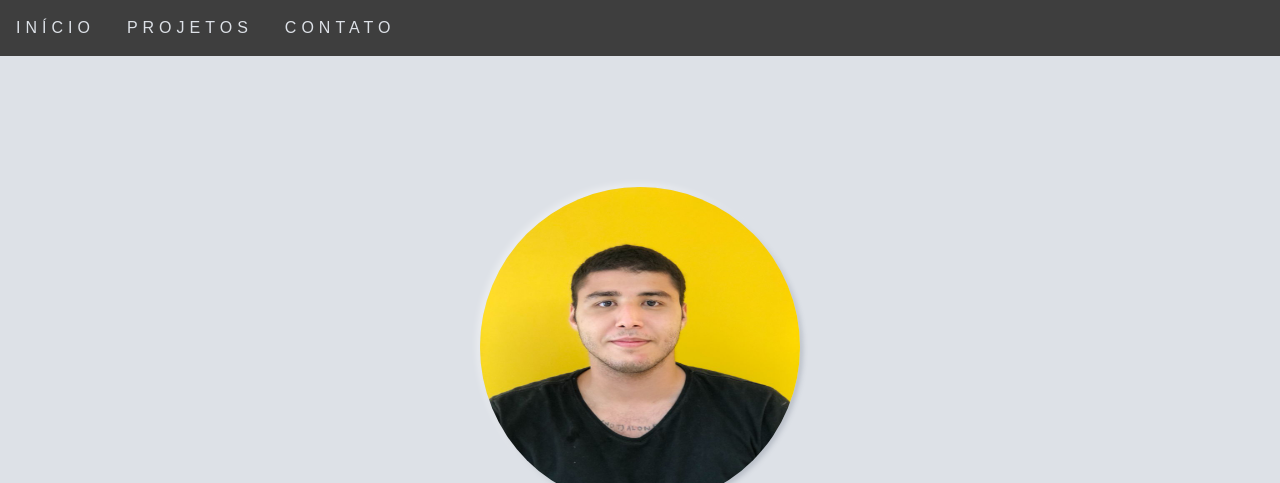
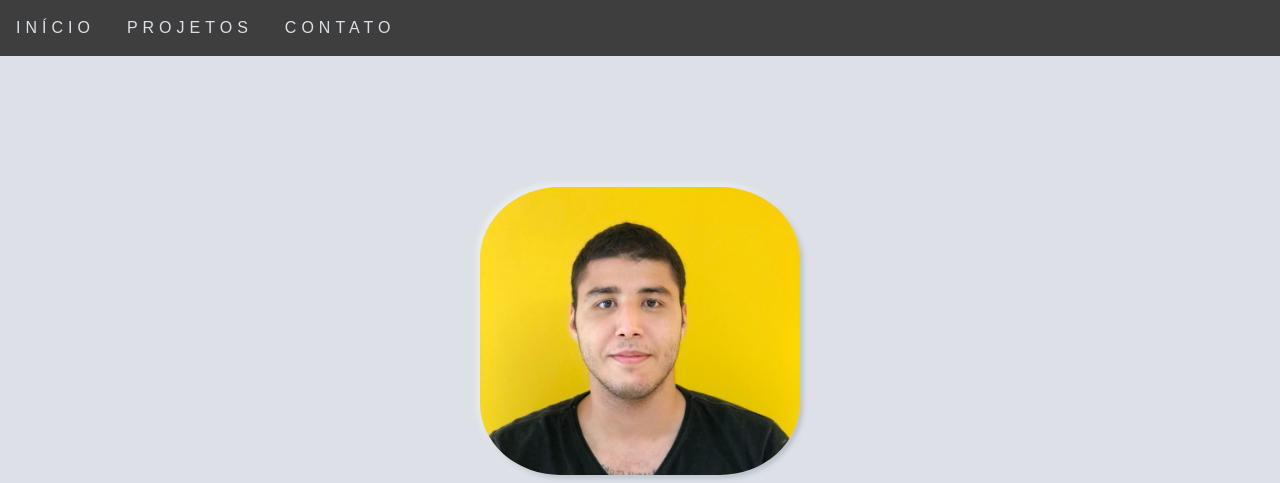
Before and after one commit to Burmon/Portfolio, a plain HTML site: page html/index.html in a window 1280 px wide. Shown: the top 483 px of the page. Drawn offline with Linux system fonts and the light colour scheme; a web font is replaced by a local one.

Commit message:
atualização

```diff
--- a/css/inicio/apresentacao/apresentacao.css
+++ b/css/inicio/apresentacao/apresentacao.css
@@ -17,10 +17,10 @@
 
 }
 .apresentacao__imagem img{
-    height: 20rem ;
+    height: 18rem ;
     width: 20rem;
     box-shadow: -3px -3px 7px #ffffff73, 3px 3px 5px rgba(94, 104, 121, .288);
-    border-radius: 50%;
+    border-radius: 25%;
 }
 
 
--- a/html/index.html
+++ b/html/index.html
@@ -4,7 +4,7 @@
     <meta charset="UTF-8">
     <meta http-equiv="X-UA-Compatible" content="IE=edge">
     <meta name="viewport" content="width=device-width, initial-scale=1.0">
-    <title>Matheus Karlyson</title>
+    <title>MK | Início</title>
     <link rel="stylesheet" href="../css/base/normalize.css">
     <link rel="stylesheet" href="../css/base/reset.css">
     <link rel="stylesheet" href="../css/base/style.css">
@@ -35,7 +35,7 @@
 
         <div class="container__responsivo">
           <div class="apresentacao__imagem">
-            <img src="../imgs/apresentacao__foto.jpeg" alt="">
+            <img src="../imgs/nova_foto.jpeg" alt="">
           </div>
         <div class="apresentacao__titulo">
             <h1>Matheus Karlyson</h1>
```
Also changed, not shown: html/contato.html (+1 -1 lines), html/projetos.html (+1 -1 lines), imgs/nova_foto.jpeg (added).
